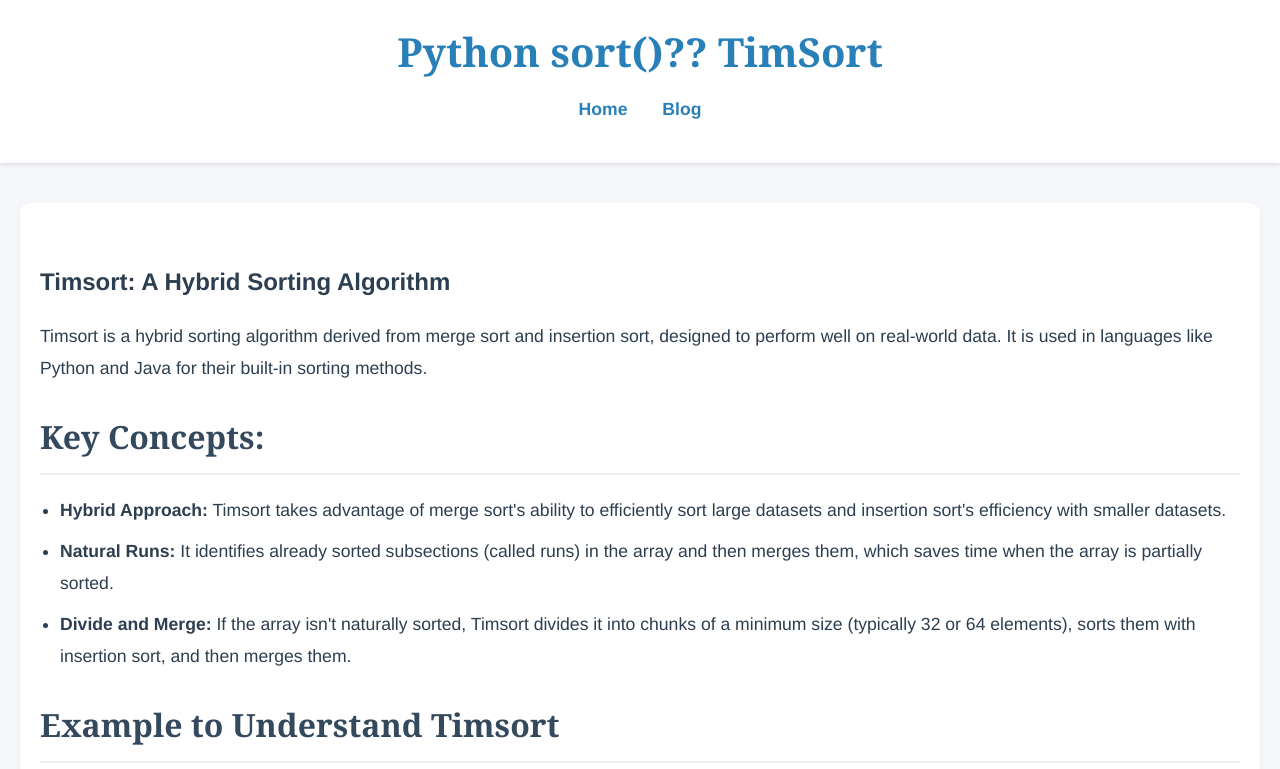
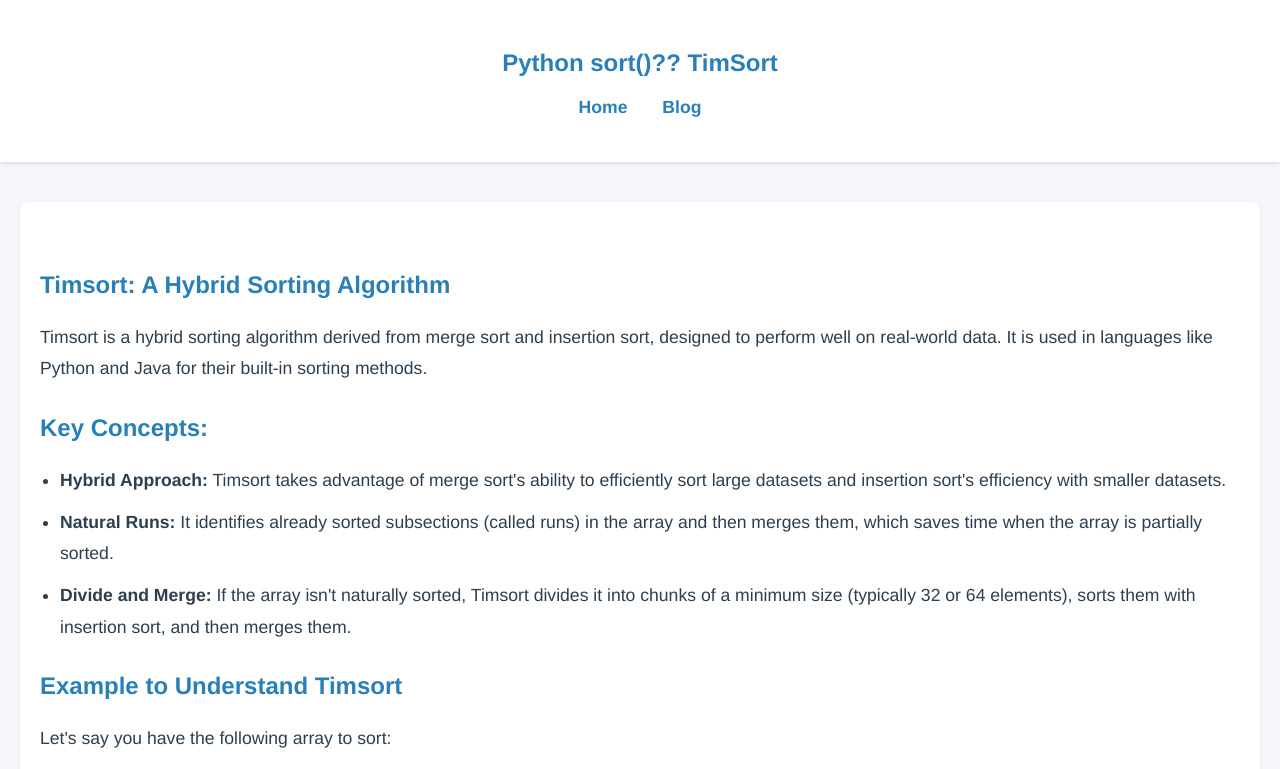
Before and after one commit to karthiknathan06/karthiknathan06.github.io, a plain HTML site: page blog-post-3.html in a window 1280 px wide. Shown: the top 769 px of the page. Drawn offline with Linux system fonts and the light colour scheme.

Commit message:
Update blog-post-3.html

```diff
--- a/blog-post-3.html
+++ b/blog-post-3.html
@@ -8,7 +8,7 @@
     </head>
     <body>
         <header>
-            <h1>Python sort()?? TimSort</h1>
+            <h3>Python sort()?? TimSort</h3>
             <nav>
                 <ul>
                     <li><a href="index.html">Home</a></li>
@@ -18,17 +18,17 @@
         </header>
         <section id="blog-content">
             <div class="container">
-              <h1>Timsort: A Hybrid Sorting Algorithm</h1>
+              <h3>Timsort: A Hybrid Sorting Algorithm</h3>
               <p>Timsort is a hybrid sorting algorithm derived from merge sort and insertion sort, designed to perform well on real-world data. It is used in languages like Python and Java for their built-in sorting methods.</p>
 
-              <h2>Key Concepts:</h2>
+              <h3>Key Concepts:</h3>
               <ul>
                   <li><strong>Hybrid Approach:</strong> Timsort takes advantage of merge sort's ability to efficiently sort large datasets and insertion sort's efficiency with smaller datasets.</li>
                   <li><strong>Natural Runs:</strong> It identifies already sorted subsections (called runs) in the array and then merges them, which saves time when the array is partially sorted.</li>
                   <li><strong>Divide and Merge:</strong> If the array isn't naturally sorted, Timsort divides it into chunks of a minimum size (typically 32 or 64 elements), sorts them with insertion sort, and then merges them.</li>
               </ul>
 
-              <h2>Example to Understand Timsort</h2>
+              <h3>Example to Understand Timsort</h3>
               <p>Let's say you have the following array to sort:</p>
               <pre>[5, 3, 8, 6, 2, 7, 4, 1]</pre>
 
@@ -56,14 +56,14 @@
               </ul>
               <p>The merged array becomes: <strong>[1, 2, 3, 4, 5, 6, 7, 8]</strong></p>
 
-              <h2>Summary of Steps:</h2>
+              <h3>Summary of Steps:</h3>
               <ul>
                   <li>Divide the array into smaller chunks.</li>
                   <li>Sort each chunk using insertion sort.</li>
                   <li>Merge the sorted chunks using merge sort.</li>
               </ul>
 
-              <h2>Why is Timsort Efficient?</h2>
+              <h3>Why is Timsort Efficient?</h3>
               <ul>
                   <li><strong>Takes advantage of already sorted parts:</strong> If parts of the array are already sorted, Timsort doesn’t redo that work.</li>
                   <li><strong>Uses insertion sort on small arrays:</strong> Insertion sort is faster for small datasets, making it more efficient for sorting small runs.</li>
```
